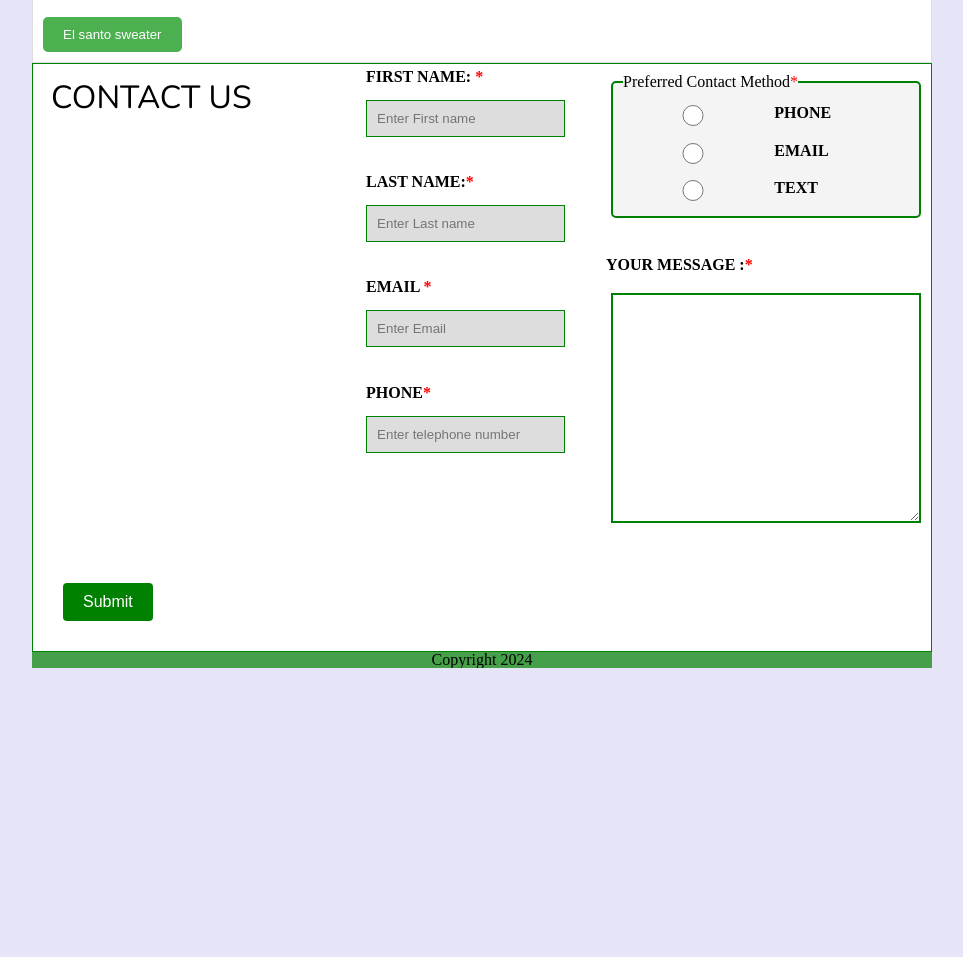
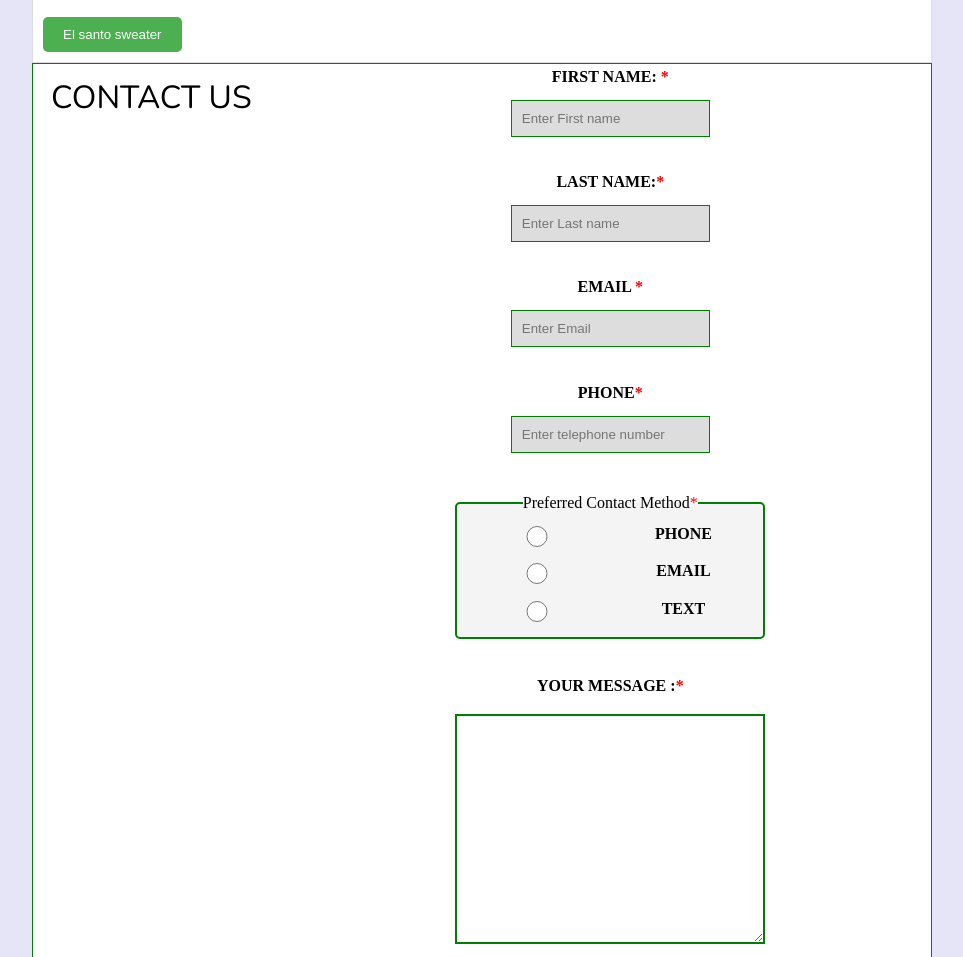
Before and after one commit to CRosal04/clothing-brand-417, a plain HTML site: page index.html in a window 1280 px wide. Shown: the part 1999-2956 px from the top of the page, without its empty margins (158-1121 px from the left). Before the commit the page ends 2667 px from the top, so only its background shows below. Drawn offline with nearby package versions, Linux system fonts and the light colour scheme.

Commit message:
form fix

```diff
--- a/index.html
+++ b/index.html
@@ -104,7 +104,7 @@
   </section>
     <section id="Contact-us">
         <h2>Contact us</h2>
-        <form id="newAcct" action="https://wp.zybooks.com/form-viewer.php" target="_blank" method="GET"></form>
+        <form id="newAcct" action="https://wp.zybooks.com/form-viewer.php" target="_blank" method="GET">
           <div id="names">
             <label for="name">First Name: <span class="required">*</span></label>
             <input id="name" type="text" autocomplete="name" placeholder="Enter First name"><p class="hidden">Please enter a valid First name</p>
--- a/script.js
+++ b/script.js
@@ -77,6 +77,7 @@ function clearCart() {
 //form messages
 function validateForm(event) {
     event.preventDefault();
+    console.log('in validation');
 
     let uName = document.getElementById("name");
     let Lname = document.getElementById("lname");
```
